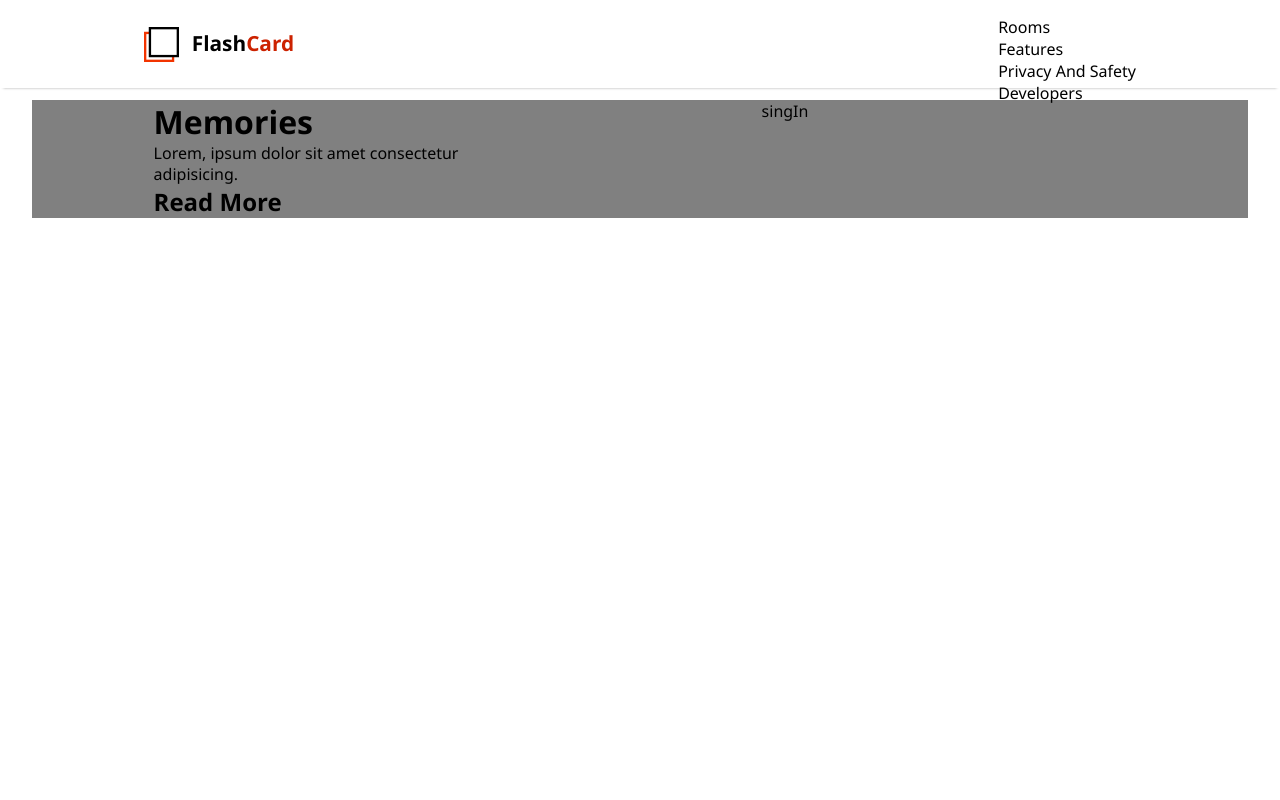
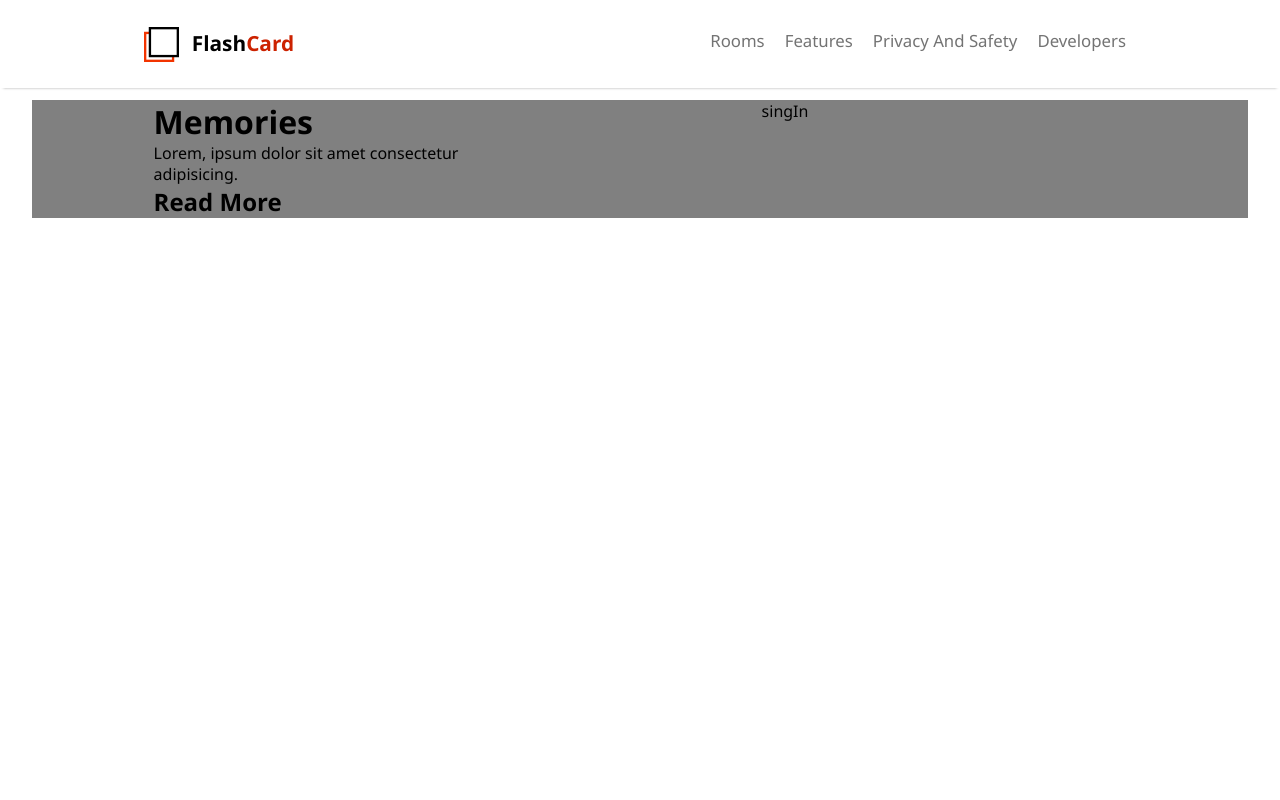
Before and after one commit to EdTosoy/FlashCard-Project, a React (Create React App) app: page /auth in a window 1280 px wide. Shown: the top 800 px of the page. Built offline with nearby package versions, Linux system fonts and the light colour scheme.

Commit message:
update auth navigation

```diff
--- a/src/Pages/Auth/AuthNavigation.scss
+++ b/src/Pages/Auth/AuthNavigation.scss
@@ -0,0 +1,18 @@
+.auth-navigation {
+  display: flex;
+  align-items: center;
+  li {
+    cursor: pointer;
+    font-size: 1.05em;
+    margin: 0 10px;
+    padding-bottom: 5px;
+    color: rgba(0, 0, 0, 0.55);
+    font-weight: 500;
+    border-bottom: 3px solid white;
+
+    &:hover {
+      color: black;
+      border-bottom: 3px solid black;
+    }
+  }
+}
```
